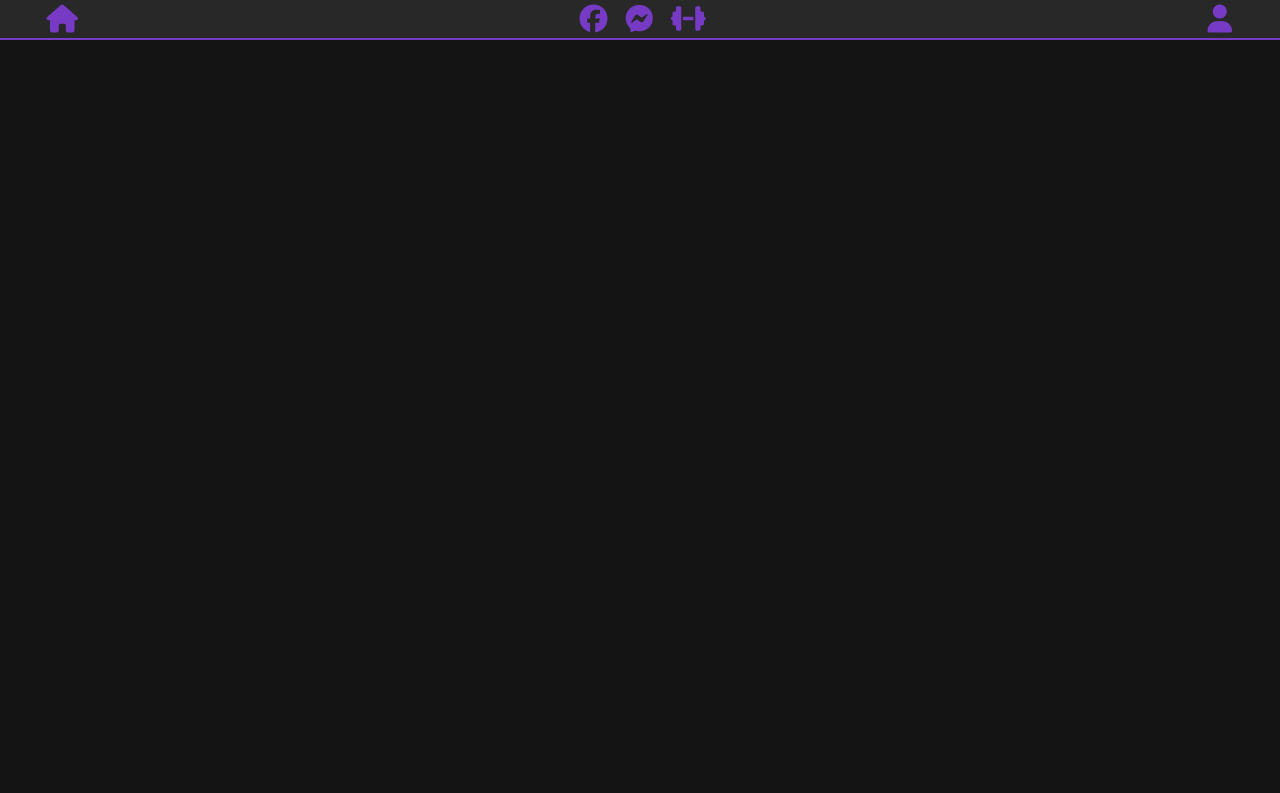
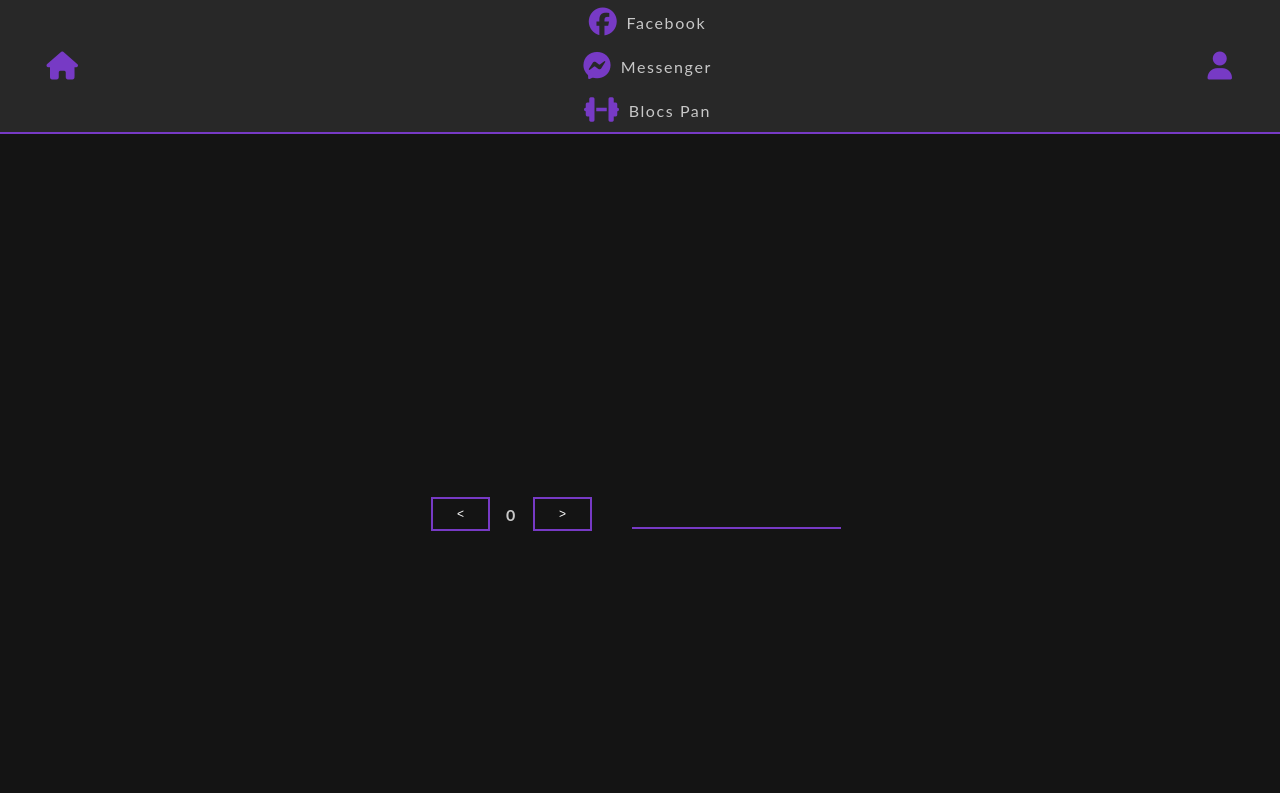
Before and after one commit to ChadEstoupStreiff/site-EMA-Aubergine, a PHP site: template web/php/view/admin/users.php in a window 1280 px wide. Shown: the top 793 px of the page. Run offline with PHP 8.4, Linux system fonts and the light colour scheme; the template is opened without the code that fills it, so the values that code supplies are empty; some libraries are stand-ins or nearby versions.

Commit message:
SQL injection fix, add pages and regex to tab, update header style

```diff
--- a/web/php/api/index.php
+++ b/web/php/api/index.php
@@ -1,18 +1,32 @@
 <?
     function get_users() {
-        $pageSize = array_key_exists("pageSize", $_GET) != null ? $_GET["pageSize"] : 10;
-        $page = array_key_exists("page", $_GET) != null ? $_GET["page"] : 0;
+        $pageSize = array_key_exists("pageSize", $_GET) != null ? $_GET["pageSize"] : null;
+        $page = array_key_exists("page", $_GET) != null ? $_GET["page"] : null;
+        $regex = array_key_exists("regex", $_GET) != null ? $_GET["regex"] : null;
 
-        $sql = "SELECT login, nickname, type FROM User LIMIT " . $pageSize . " OFFSET " . $page * $pageSize;
+
+        if ((is_numeric($pageSize) || $pageSize == null) && (is_numeric($page) || $page == null)) {
+            $sql = "SELECT login, nickname, type FROM User";
+            $values = array();
+            if ($regex != null) {
+                $sql = $sql . " WHERE login LIKE :regex OR nickname LIKE :regex OR type LIKE :regex";
+                $values["regex"] = "%" . $regex . "%";
+            }
+            if ($pageSize != null && $page != null)
+                $sql = $sql . " LIMIT " . $pageSize . " OFFSET " . $page * $pageSize;
+
             try {
                 $req_prep = DBCom::getPDO()->prepare($sql);
                 $req_prep->setFetchMode(PDO::FETCH_NUM);
-            $req_prep->execute();
+                $req_prep->execute($values);
                 $tabUtil = $req_prep->fetchAll();
                 return json_encode($tabUtil);
             } catch (PDOException $e) {
                 return "SQL Error: " . $e->getMessage();
             }
+        } else
+            return "Parameter error";
+
     }
 
 
--- a/web/php/assets/css/style.css
+++ b/web/php/assets/css/style.css
@@ -67,14 +67,14 @@ input[type=text], input[type=password] {
     margin: 3vh;
 
     border: 0;
-    border-bottom: 3px solid #773ac550;
+    border-bottom: 2px solid #773ac5;
     transition-duration: 0.5s;
 }
 
 input[type=text]:focus, input[type=password]:focus {
 
     border: 0;
-    border-bottom: 3px solid #773ac5;
+    border-bottom: 2px solid #773ac5;
 }
 
 /* SPECIAL */
@@ -145,6 +145,15 @@ header {
     border-bottom: 2px #773ac5 solid;
 }
 
+header .headerhidden p {
+    font-size: 0;
+    transition-duration: 0.5s;
+}
+
+header .headerhidden:hover p {
+    font-size: 2vh;
+}
+
 header i {
     font-size: 3.5vh;
 }
@@ -161,3 +170,17 @@ footer {
 header i{
     margin: 1vh;
 }
+
+@media only screen and (max-width: 1300px) {
+    .responsive {
+        flex-direction: column;
+    }
+
+    header {
+        height: auto;
+    }
+
+    header .headerhidden p {
+        font-size: 2vh;
+    }
+}
--- a/web/php/assets/js/Tab.js
+++ b/web/php/assets/js/Tab.js
@@ -15,6 +15,7 @@ class Tab {
     constructor(api_url, legends, action_callback) {
         this.api_url = api_url;
         this.page = 0;
+        this.regex = "";
         this.action_callback = action_callback;
 
         this.table = document.getElementById("tab");
@@ -22,6 +23,35 @@ class Tab {
     }
 
     init() {
+        let div = document.createElement("div");
+        div.className = "inline center"
+        this.table.appendChild(div);
+
+        let b = document.createElement("button");
+        b.innerHTML = "<";
+        b.addEventListener("click", () => {
+            this.page--;
+            this.update();
+        });
+        div.appendChild(b)
+        this.pageElement = document.createElement("h2");
+        this.pageElement.innerHTML = 0;
+        div.appendChild(this.pageElement);
+        b = document.createElement("button");
+        b.innerHTML = ">";
+        b.addEventListener("click", () => {
+            this.page++;
+            this.update();
+        });
+        div.appendChild(b)
+        this.input = document.createElement("input");
+        this.input.type = "text";
+        this.input.addEventListener("keypress", (e) => {
+            if (e.key == 'Enter')
+                this.update();
+        });
+        div.appendChild(this.input)
+
         this.lines = document.createElement("div");
         this.lines.className = "lines";
         this.table.appendChild(this.lines);
@@ -29,10 +59,14 @@ class Tab {
 
     update() {
         console.log("Table update");
-        tab = getJSONAPI(this.api_url + "&pageSize=" + Tab.PAGE_SIZE + "&page=" + this.page);
-        while (this.lines.length > 0) {
+        this.regex = this.input.value;
+
+        tab = getJSONAPI(this.api_url + "&pageSize=" + Tab.PAGE_SIZE + "&page=" + this.page + "&regex=" + this.regex);
+        if (tab.length > 0) {
+            while (this.lines.childNodes.length > 0) {
                 this.lines.removeChild(this.lines.firstChild);
             }
+            this.pageElement.innerHTML = this.page;
 
 
             for (let i = Tab.PAGE_SIZE * this.page; i < Tab.PAGE_SIZE * (this.page+1) && i < tab.length; i++) {
@@ -54,5 +88,11 @@ class Tab {
                     div.appendChild(p);
                 }
             }
+        } else {
+            if (this.page > 0) {
+                this.page--;
+                this.update();
             }
         }
+    }
+}
--- a/web/php/assets/js/user_list.js
+++ b/web/php/assets/js/user_list.js
@@ -1,5 +1,4 @@
 function user_actions(div, user) {
-    console.log(user);
     let d = document.createElement("div");
     d.className = "inline center";
 
--- a/web/php/view/header.php
+++ b/web/php/view/header.php
@@ -10,14 +10,26 @@
 
         <header>
             <a href="/"><i class="fas fa-home"></i></a>
-            <div id="menu" class="inline">
+            <div id="menu" class="inline responsive">
                 <?
                     if (UserUtils::isAdmin())
-                        echo "<a href=\"?c=Admin\"><i class=\"fas fa-cog\"></i></a>"
+                        echo "<a href=\"?c=Admin\"  class=\"headerhidden inline center\">
+                            <i class=\"fas fa-cog\"></i>
+                            <p>Admin</p>
+                        </a>"
                 ?>
-                <a href="https://www.facebook.com/groups/1700851880151381"><i class="fab fa-facebook"></i></i></a>
-                <a href="https://www.facebook.com/messages/t/2207624789268700"><i class="fab fa-facebook-messenger"></i></a>
-                <a href="?c=Pan"><i class="fas fa-dumbbell"></i></a>
+                <a href="https://www.facebook.com/groups/1700851880151381" class="headerhidden inline center">
+                    <i class="fab fa-facebook"></i></i>
+                    <p>Facebook</p>
+                </a>
+                <a href="https://www.facebook.com/messages/t/2207624789268700" class="headerhidden inline center">
+                    <i class="fab fa-facebook-messenger"></i>
+                    <p>Messenger</p>
+                </a>
+                <a href="?c=Pan" class="headerhidden inline center">
+                    <i class="fas fa-dumbbell"></i>
+                    <p>Blocs Pan</p>
+                </a>
             </div>
             <a href="?c=User"><i class="fas fa-user"></i></a>
         </header>
```
Lines whose indentation alone changed are shown as unchanged.
